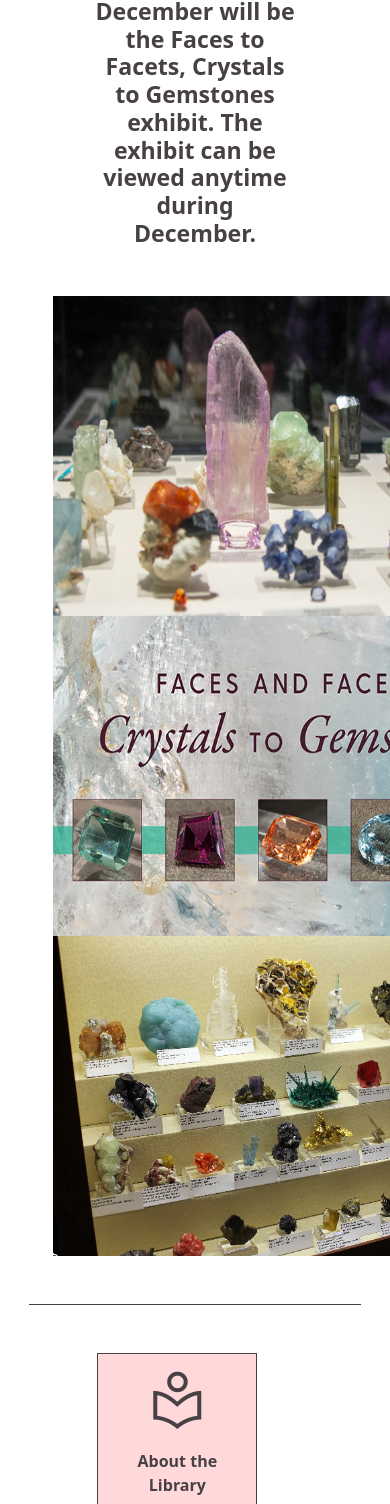
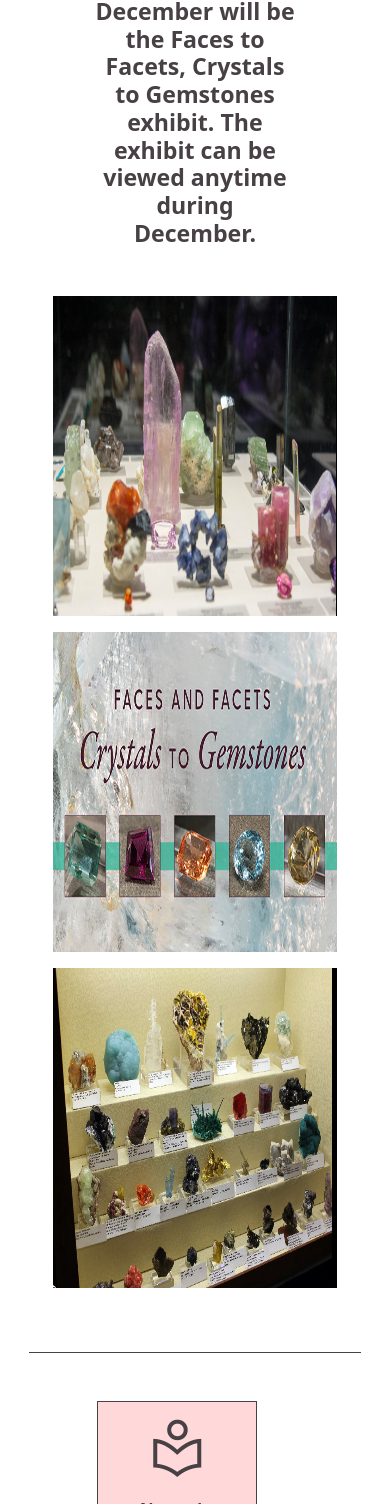
Before and after one commit to Amiriel01/Public-Library-Website, a React (Vite) app in the folder frontend-user-view/: page / in a window 390 px wide. Shown: the part 794-2298 px from the top of the page. Built offline with nearby package versions, Linux system fonts and the light colour scheme.

Commit message:
fixed Homepage event images responsiveness

```diff
--- a/frontend-user-view/src/App.css
+++ b/frontend-user-view/src/App.css
@@ -132,6 +132,7 @@ html {
 #homepage-event-image {
   width: 30rem;
   height: 20rem;
+  margin-bottom: 1rem;
 }
 
 /*HomepageLink*/
--- a/frontend-user-view/src/Homepage.tsx
+++ b/frontend-user-view/src/Homepage.tsx
@@ -31,14 +31,14 @@ export default function Homepage() {
                     </Col>
                 </Row>
                 <Row id='homepage-image-container'>
-                    <Col>
-                        <img id='homepage-event-image' src={CrystalsGemstones1} alt='event image'></img>
+                    <Col sm={12} md={4}>
+                        <img className='img-fluid' id='homepage-event-image' src={CrystalsGemstones1} alt='event image'></img>
                     </Col>
-                    <Col>
-                        <img id='homepage-event-image' src={RocsGemsEvent} alt='event image'></img>
+                    <Col sm={12} md={4}>
+                        <img className='img-fluid'  id='homepage-event-image' src={RocsGemsEvent} alt='event image'></img>
                     </Col>
-                    <Col>
-                        <img id='homepage-event-image' src={CrystalsGemstones2} alt='event image'></img>
+                    <Col sm={12} md={4}>
+                        <img className='img-fluid'  id='homepage-event-image' src={CrystalsGemstones2} alt='event image'></img>
                     </Col>
                 </Row>
                 <Row>
```
